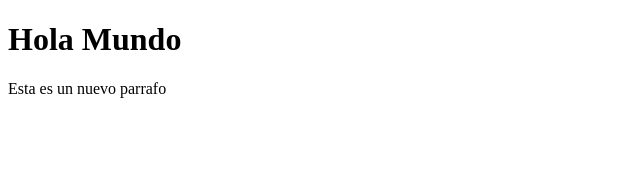
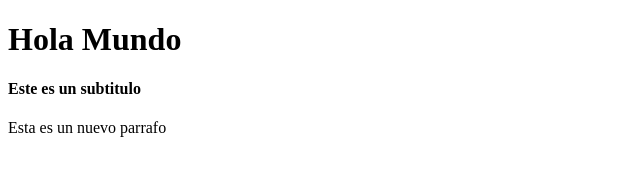
Before and after one commit to fquiveraOWC/git_owc, a plain HTML site: page index.html in a window 1280 px wide. Shown: the whole page, without its empty margins (0-640 px from the left). Drawn offline with Linux system fonts and the light colour scheme.

Commit message:
Agregue subtitulo

```diff
--- a/index.html
+++ b/index.html
@@ -8,6 +8,7 @@
 	</head>
 	<body>
 		    <h1>Hola Mundo</h1>
-		        <p>Esta es un nuevo parrafo</p>
+		    <h4>Este es un subtitulo</h4>
+		    <p>Esta es un nuevo parrafo</p>
 	</body>
 </html>
```
